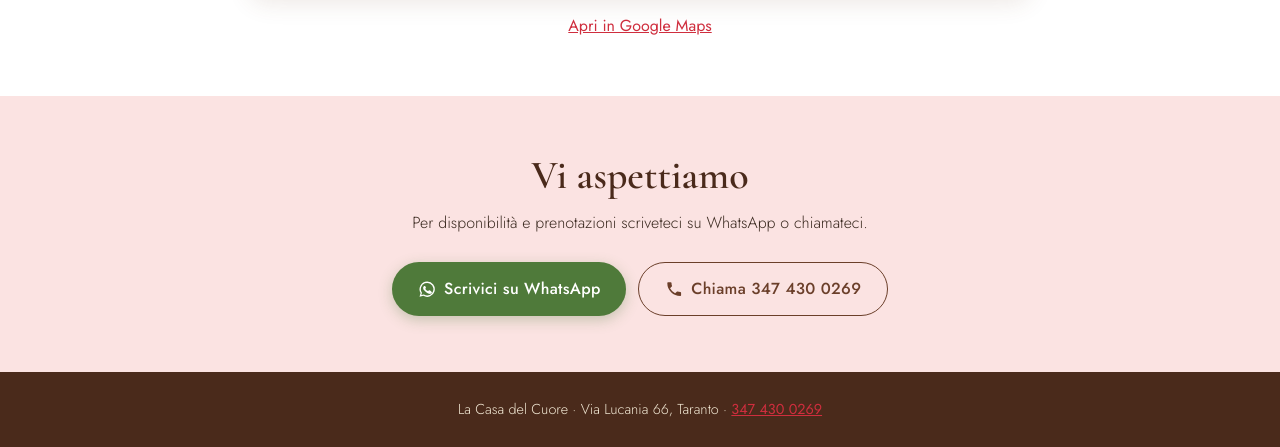
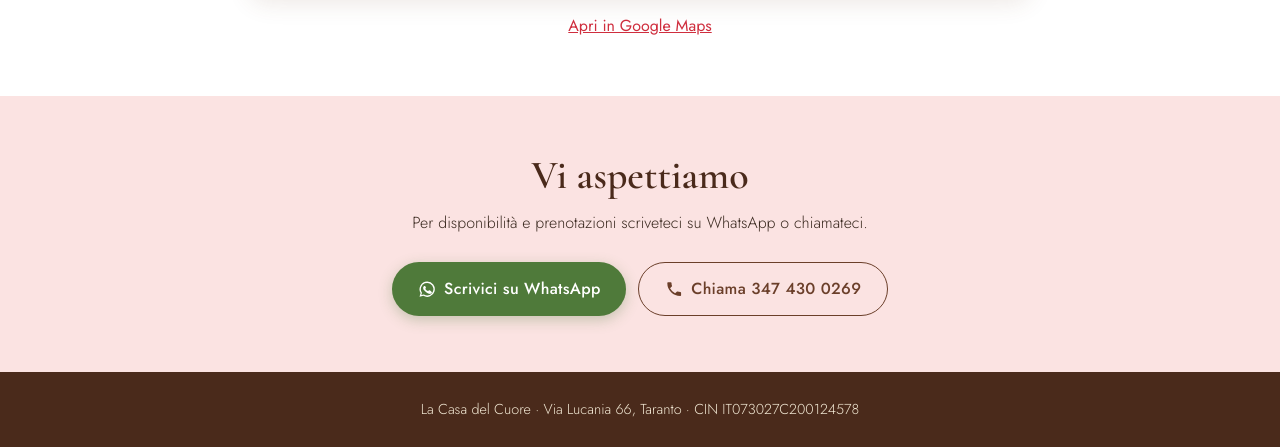
Before and after one commit to enjoy-your-stay/casa-del-cuore, a plain HTML site: page index.html in a window 1280 px wide. Shown: the part 2752-3199 px from the top of the page. Drawn offline with nearby package versions, Linux system fonts and the light colour scheme.

Commit message:
Mostra il CIN nel footer al posto del numero di telefono
Co-Authored-By: Claude Opus 5.5 <noreply@anthropic.com>

```diff
--- a/index.html
+++ b/index.html
@@ -175,7 +175,7 @@
   </main>
 
   <footer class="footer">
-    <p>La Casa del Cuore · Via Lucania 66, Taranto · <a href="tel:+393474300269">347 430 0269</a></p>
+    <p>La Casa del Cuore · Via Lucania 66, Taranto · CIN IT073027C200124578</p>
   </footer>
 
   <!-- Lightbox: aperto da assets/js/gallery.js -->
```
